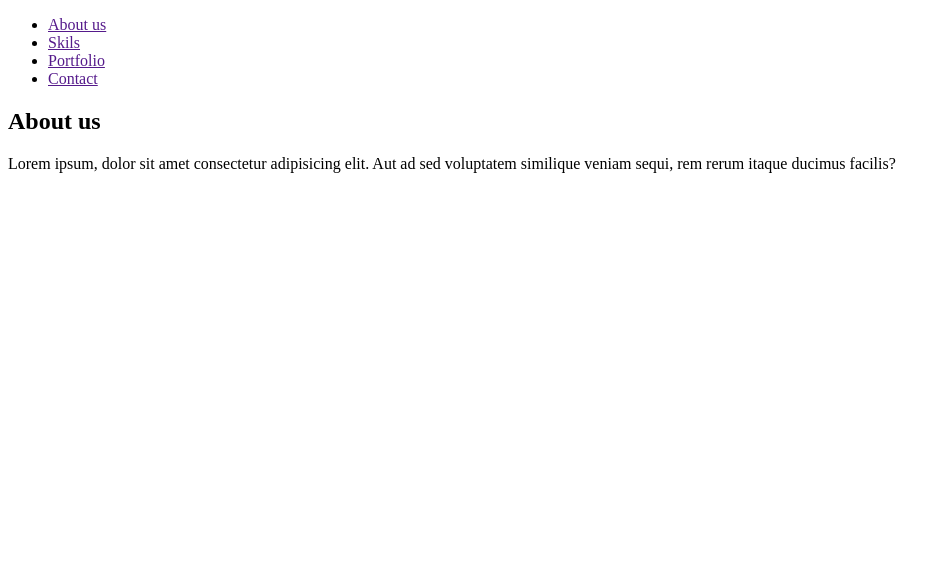
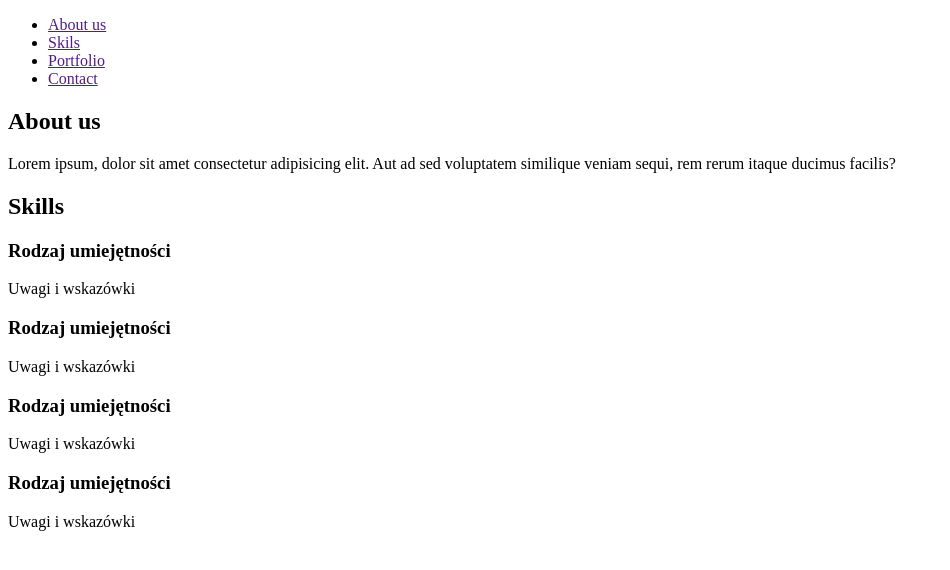
Before and after one commit to rodakasia/prosta-strona, a plain HTML site: page index.html in a window 1280 px wide. Shown: the whole page, without its empty margins (0-950 px from the left). Drawn offline with Linux system fonts and the light colour scheme.

Commit message:
dodanie sekcji skills

```diff
--- a/index.html
+++ b/index.html
@@ -20,6 +20,21 @@
     <h1>About us</h1>
     <p>Lorem ipsum, dolor sit amet consectetur adipisicing elit. Aut ad sed voluptatem similique veniam sequi, rem rerum itaque ducimus facilis?</p>
 </section>
+<section id="skills">
+    <h1>Skills</h1>
+    <div class="skill"></div>
+    <h3>Rodzaj umiejętności</h3>
+    <p>Uwagi i wskazówki</p>
+    <div class="skill"></div>
+    <h3>Rodzaj umiejętności</h3>
+    <p>Uwagi i wskazówki</p>
+    <div class="skill"></div>
+    <h3>Rodzaj umiejętności</h3>
+    <p>Uwagi i wskazówki</p>
+    <div class="skill"></div>
+    <h3>Rodzaj umiejętności</h3>
+    <p>Uwagi i wskazówki</p>
+</section>
 
 
 </body>
```
